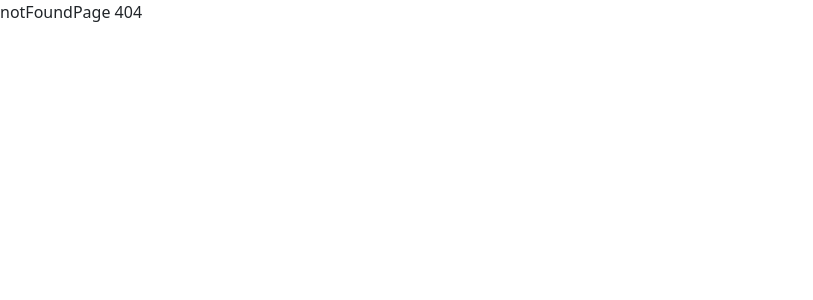
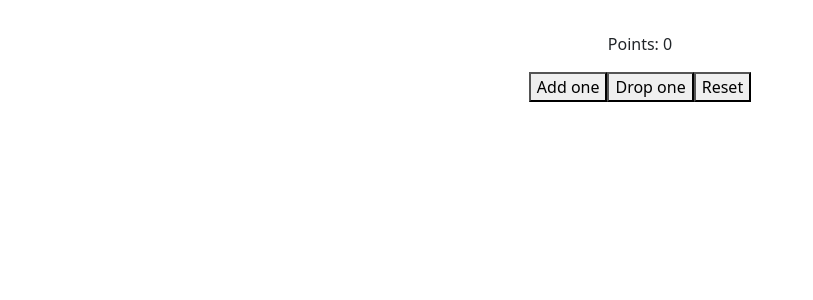
Before and after one commit to FedericoStagnaro/React-OpenBootCamp, a React (Create React App) app: page /tasks/1 in a window 1280 px wide. Before the commit this address had no page. Shown: the top 300 px of the page, without its empty margins (0-813 px from the left). Built offline with nearby package versions, Linux system fonts and the light colour scheme.

Commit message:
add counter

```diff
--- a/src/App.js
+++ b/src/App.js
@@ -1,52 +1,11 @@
 /* eslint-disable no-unused-vars */
-
-// import logo from './logo.svg';
 import './App.css';
-// import Greeting from './components/pure/greeting'
-// import GreetingF from './components/pure/greetingFunction'
-
-
-import { Father } from './components/containers/father';
-import {TaskListClass, TaskListFunction} from './components/containers/task.list';
-import { LoginFormik } from './components/pure/form/loginFormik';
-import { RegisterFormik } from './components/pure/form/registerFormik';
-import { GreetingStyled } from './components/pure/greeting.function.styled';
-import { OptionalRender } from './components/pure/optionalRender';
-// import Ejemplo1 from './hooks/ejemplo1.useState';
-// import Ejemplo2 from './hooks/ejemplo2.useEffect';
-// import Ejemplo3 from './hooks/ejemplo3.useContext';
-// import Ejemplo4 from './hooks/ejemplo4.propsChildren';
-// import LifeCycleExample from './components/pure/lifeCycleExample';
+import Counter from './components/pure/Counter';
 
 function App() {
   return (
     <div className="container-sm App">
-      {/* <header className="App-header"> */}
-        {/* <img src={logo} className="App-logo" alt="logo" /> */}
-
-        {/** Componente greeting */}
-        {/**<Greeting name='Federico'></Greeting> <GreetingF name='Federico'></GreetingF>*/}
-        {/* <GreetingStyled name={'Federico'}></GreetingStyled> */}
-
-
-        {/* <Ejemplo1></Ejemplo1> */}
-        {/* <Ejemplo2></Ejemplo2> */}
-        {/* <Ejemplo3></Ejemplo3> */}
-        {/* <Ejemplo4 name={'Federico'}>
-          <li>Hijo 1</li>
-          <li>Hijo 2</li>
-          <li>Hijo 3</li>
-        </Ejemplo4> */}
-        {/* <LifeCycleExample></LifeCycleExample> */}
-        {/* <TaskListClass></TaskListClass> */}
-        {/* <TaskListFunction></TaskListFunction> */}
-        {/* <Father></Father> */}
-        {/* <OptionalRender></OptionalRender> */}
-        {/* <LoginFormik></LoginFormik> */}
-        <RegisterFormik></RegisterFormik>
-
-
-      {/* </header>  */}
+      <Counter></Counter>
     </div>
   );
 }
--- /dev/null
+++ b/src/components/pure/Counter.jsx
@@ -0,0 +1,61 @@
+import React, { useReducer, useContext } from 'react'
+
+const INCREMENT = 'INCREMENT'
+const DECREMENT = 'DECREMENT'
+const RESET = 'RESET'
+
+const myContext = React.createContext(null)
+
+export default function Counter() {
+    const initialState = {
+        count: 0
+    }
+
+    // reducer to change state
+    const reducer = (state, action) => {
+        switch (action.type) {
+            case INCREMENT:
+                return {
+                    ...state,
+                    count: state.count + 1
+                }
+            case DECREMENT:
+                return {
+                    ...state,
+                    count: state.count - 1
+                }
+            case RESET:
+                return {
+                    ...state,
+                    count: 0
+                }
+            default:
+                return state
+        }
+    }
+
+    // asign reducer and initial state to get state and dispatch function
+    const [state, dispatch] = useReducer(reducer, initialState)
+
+    return (
+        <myContext.Provider value={state}>
+          <div>
+            <Points></Points>
+            <div>
+                <button onClick={()=> dispatch({ type: INCREMENT})}>Add one</button>
+                <button onClick={()=> dispatch({ type: DECREMENT})}>Drop one</button>
+                <button onClick={()=> dispatch({ type: RESET})}>Reset</button>
+            </div>
+        </div>
+        </myContext.Provider>
+
+    )
+}
+
+
+const Points = () => {
+    const state = useContext(myContext)
+    return (
+        <p>Points: {state.count}</p>
+    )
+}
--- a/src/index.js
+++ b/src/index.js
@@ -6,14 +6,14 @@
 // estilos propios deben ir debajo de bootstrap
 // import './index.css';
 
-// import App from './App';
+import App from './App';
 import reportWebVitals from './reportWebVitals';
 import RoutingFinal from './RoutingFinal';
 
 const root = ReactDOM.createRoot(document.getElementById('root'));
 root.render(
   <React.StrictMode>
-    <RoutingFinal />
+    <App></App>
   </React.StrictMode>
 );
 
```
